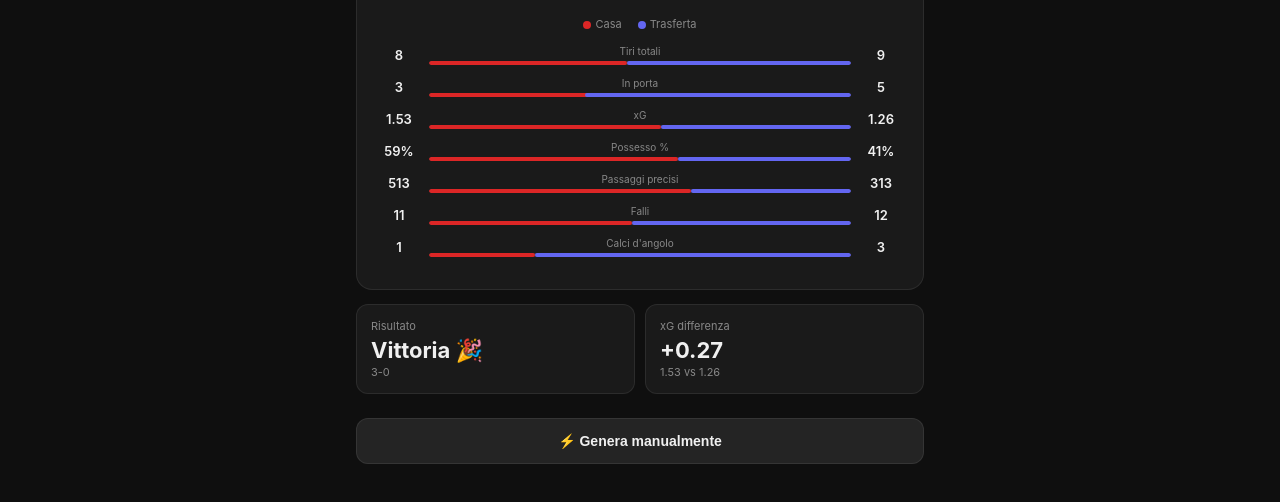
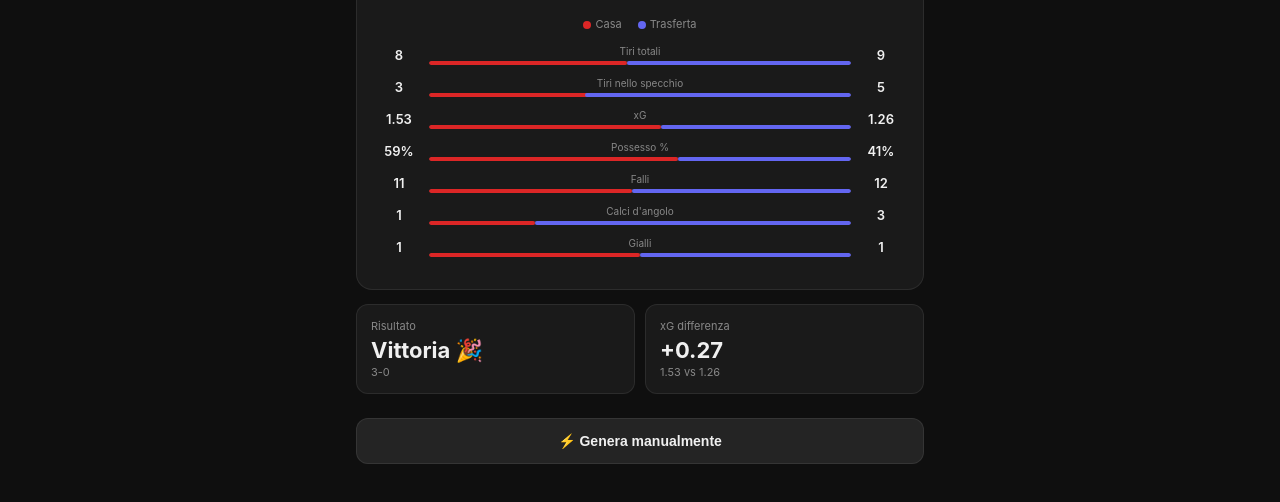
Before and after one commit to ASRomaData/RomaStats, a website: page index.html in a window 1280 px wide. Shown: the part 240-742 px from the top of the page. Drawn offline with Linux system fonts and the light colour scheme.

Commit message:
Instafix2

```diff
--- a/index.html
+++ b/index.html
@@ -404,21 +404,41 @@ function renderStats(data) {
   document.getElementById("tournament").textContent    = m.tournament || "Serie A";
   document.getElementById("match-date").textContent    = m.date || "";
 
+  // Compute derived stats
+  const precH = (() => {
+    const acc = parseFloat((s.accurate_passes||{}).home);
+    const tot = parseFloat((s.total_passes||{}).home);
+    if (!isNaN(acc) && !isNaN(tot) && tot > 0) return Math.round(acc/tot*100)+"%";
+    return (s.passing_precision||{}).home || "-";
+  })();
+  const precA = (() => {
+    const acc = parseFloat((s.accurate_passes||{}).away);
+    const tot = parseFloat((s.total_passes||{}).away);
+    if (!isNaN(acc) && !isNaN(tot) && tot > 0) return Math.round(acc/tot*100)+"%";
+    return (s.passing_precision||{}).away || "-";
+  })();
+  const xgotH = (s.xg_on_target||{}).home || "-";
+  const xgotA = (s.xg_on_target||{}).away || "-";
+
   const defs = [
-    {label:"Tiri totali",      key:"total_shots"},
-    {label:"In porta",         key:"shots_on_target"},
-    {label:"xG",               key:"expected_goals"},
-    {label:"Possesso %",       key:"ball_possession"},
-    {label:"Passaggi precisi", key:"accurate_passes"},
-    {label:"Falli",            key:"fouls"},
-    {label:"Calci d'angolo",   key:"corner_kicks"},
+    {label:"Tiri totali",             key:"total_shots"},
+    {label:"Tiri nello specchio",     key:"shots_on_target"},
+    {label:"xG",                      key:"expected_goals"},
+    {label:"xG in porta",             home: xgotH, away: xgotA},
+    {label:"Possesso %",              key:"ball_possession"},
+    {label:"Precisione passaggi",     home: precH, away: precA},
+    {label:"Grandi Occasioni",        key:"big_chances"},
+    {label:"Falli",                   key:"fouls"},
+    {label:"Calci d'angolo",         key:"corner_kicks"},
+    {label:"Gialli",                  key:"yellow_cards"},
   ];
 
   const barsEl = document.getElementById("stat-bars");
   barsEl.innerHTML = "";
-  defs.forEach(({label, key}) => {
-    const stat = s[key] || {};
-    const h = stat.home ?? "-", a = stat.away ?? "-";
+  defs.forEach(({label, key, home: dHome, away: dAway}) => {
+    const stat = key ? (s[key] || {}) : {};
+    const h = dHome !== undefined ? dHome : (stat.home ?? "-");
+    const a = dAway !== undefined ? dAway : (stat.away ?? "-");
     if (h === "-" && a === "-") return;
     const {hw, aw} = calcBars(h, a);
     barsEl.innerHTML += `
```
